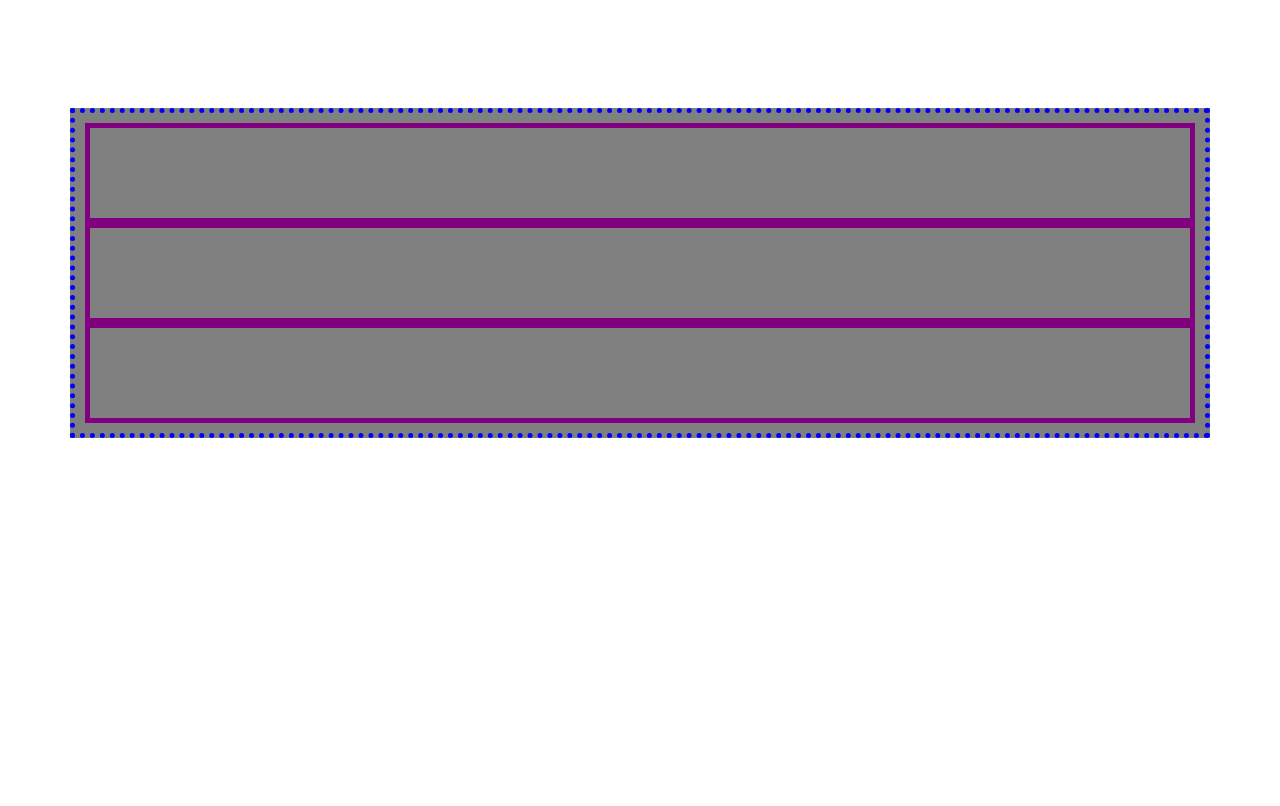
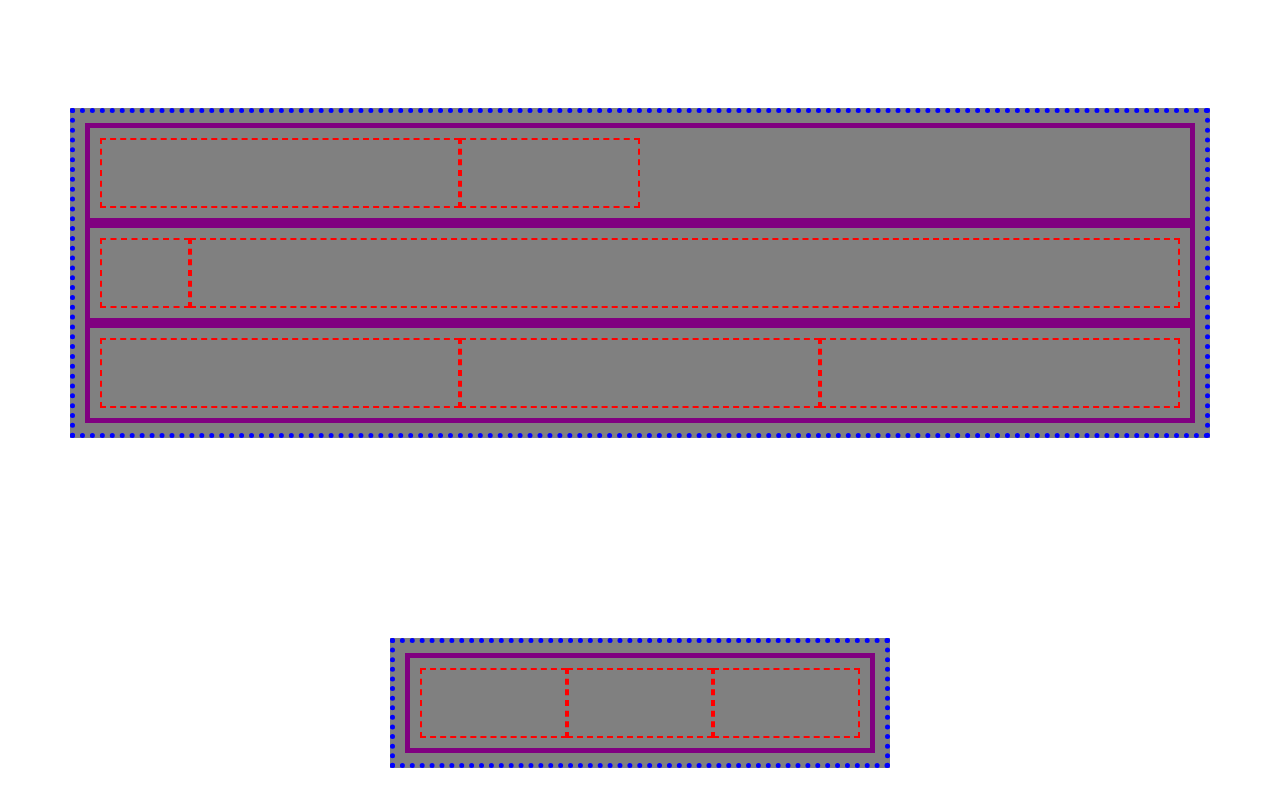
Before and after one commit to JonathasRosa/Bootstrap, a plain HTML site: page bootstrap/3-Layout/aulas/index.html in a window 1280 px wide. Shown: the part 1460-2266 px from the top of the page. Before the commit the page ends 2098 px from the top, so only its background shows below. Drawn offline with nearby package versions, Linux system fonts and the light colour scheme.

Commit message:
Update bootstrap

```diff
--- a/bootstrap/3-Layout/aulas/css/style.css
+++ b/bootstrap/3-Layout/aulas/css/style.css
@@ -67,8 +67,11 @@ h1 {
     padding: 10px;
     margin: 0;
 }
-.col {
+.col, .col-4, .col-2, .col-1, .col-11 {
     border: 2px dashed red;
     height: 100%;
     margin: 0;
 }
+#largura-limitada {
+    max-width: 500px;
+}
--- a/bootstrap/3-Layout/aulas/index.html
+++ b/bootstrap/3-Layout/aulas/index.html
@@ -94,5 +94,12 @@
             <div class="col-4"></div>
         </div>
     </div>
+    <div class="container" id="largura-limitada">
+        <div class="row">
+            <div class="col-4"></div>
+            <div class="col-4"></div>
+            <div class="col-4"></div>
+        </div>
+    </div>
 </body>
 </html>
```
Also changed, not shown: bootstrap/0-estudos-referencia/index.html (renamed from bootstrap/index.html, +1 -0 lines).
